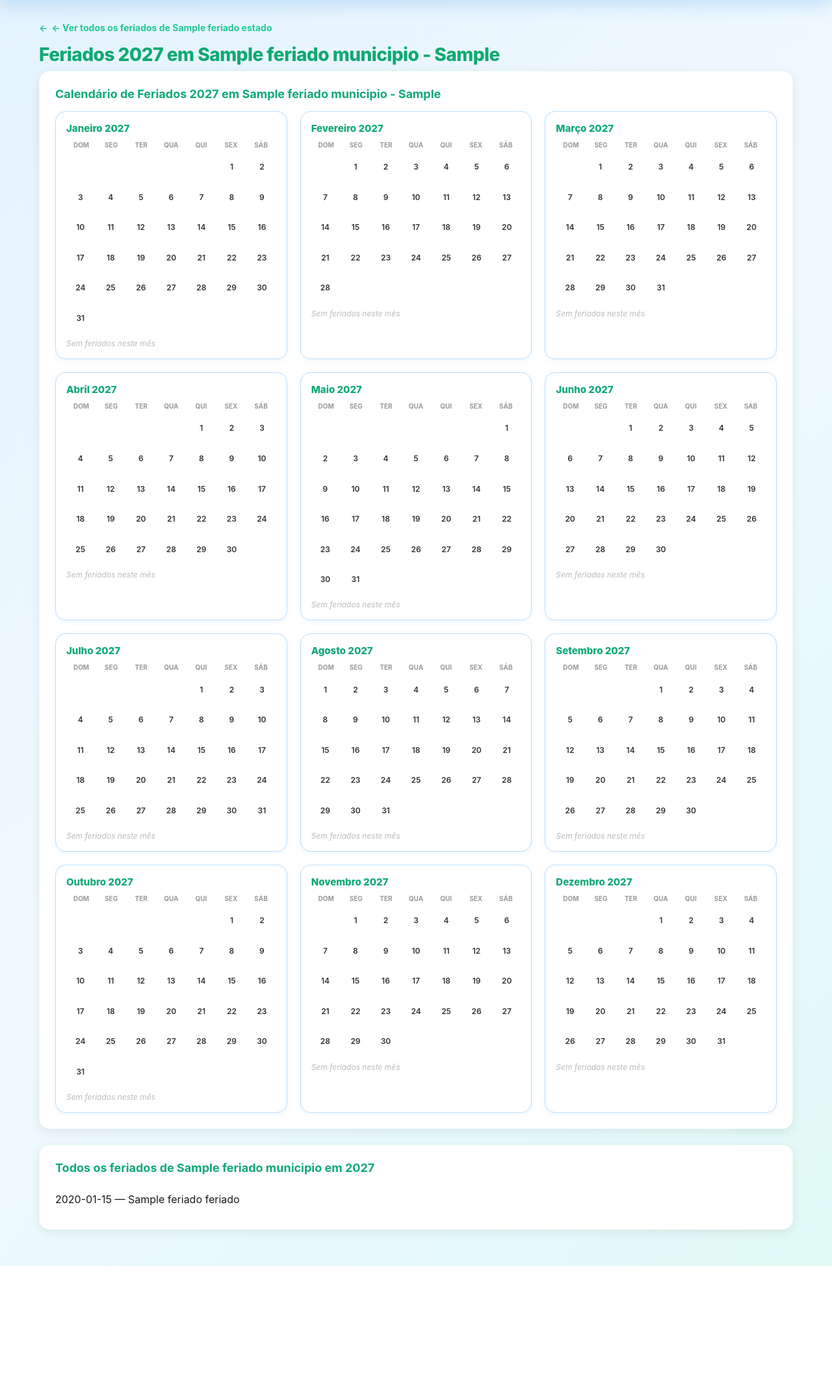
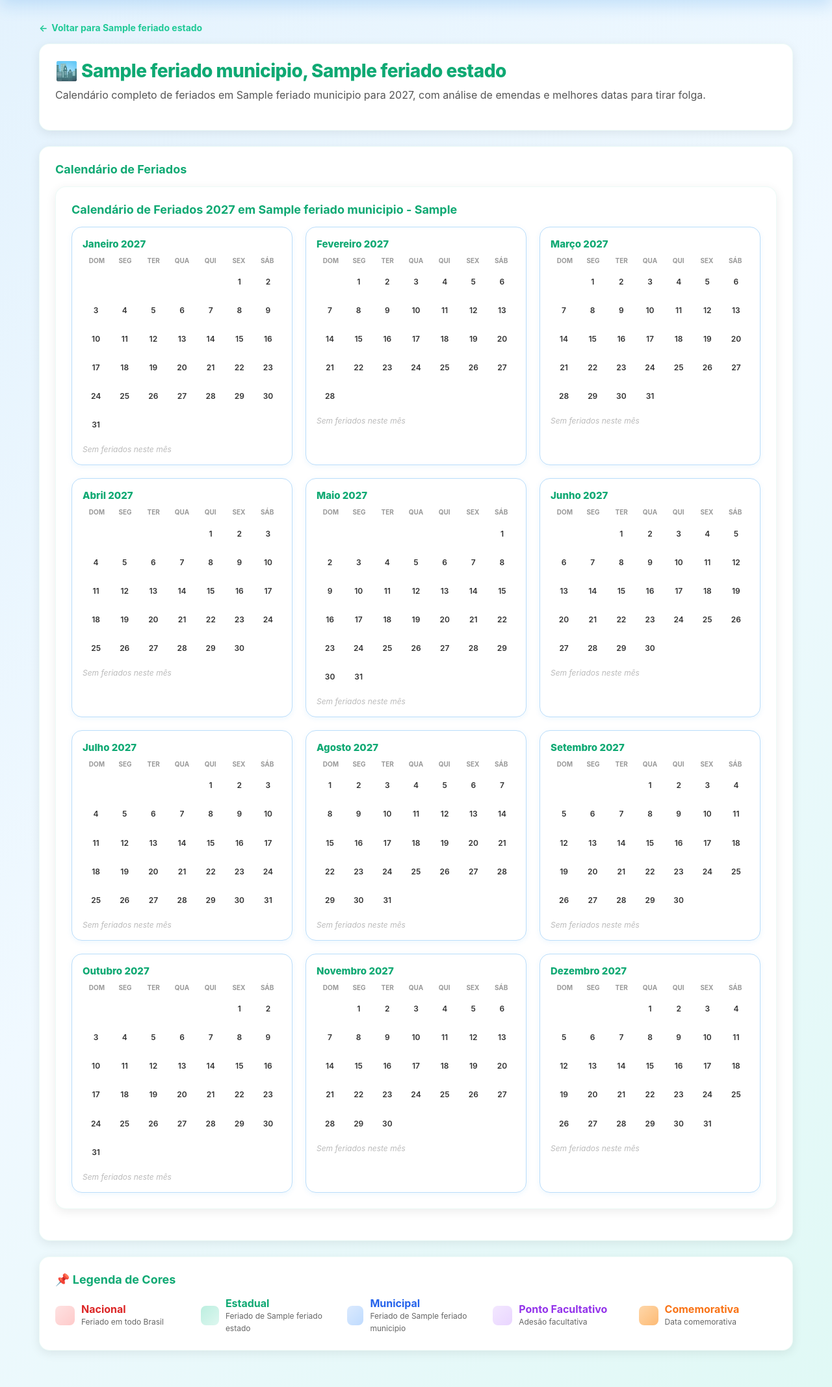
Before and after one commit to leanttro/leanttro_f, a Flask app: page /1/1/ in a window 1280 px wide. Shown: the part 119-2254 px from the top of the page at 65% size. Before the commit the page ends 2068 px from the top, so only its background shows below. Run offline with Flask 3, Linux system fonts and the light colour scheme; a database or web service that is not in the repository returns one stand-in record (values such as "Sample title"); some libraries are stand-ins or nearby versions.

Commit message:
Update cidade.html

```diff
--- a/templates/cidade.html
+++ b/templates/cidade.html
@@ -1,34 +1,96 @@
 {% extends "_base.html" %}
-{% block title %}Feriados {{ ano }} em {{ cidade.nome }} - {{ cidade.uf }}{% endblock %}
 {% block content %}
-<a class="voltar" href="/{{ cidade.uf.lower() }}/">← Ver todos os feriados de {{ estado.nome }}</a>
-<h1>Feriados {{ ano }} em {{ cidade.nome }} - {{ cidade.uf }}</h1>
 
-{% include "_calendario.html" %}
+<a href="/{{ estado.uf.lower() }}/" class="voltar">Voltar para {{ estado.nome }}</a>
 
-{% if pontes %}
 <div class="card">
-  <h2>Melhores emendas em {{ cidade.nome }}</h2>
-  {% for p in pontes %}
+  <h1>🏙️ {{ cidade.nome }}, {{ estado.nome }}</h1>
+  <p>Calendário completo de feriados em {{ cidade.nome }} para {{ ano }}, com análise de emendas e melhores datas para tirar folga.</p>
+</div>
+
+<!-- ── CALENDÁRIO DA CIDADE ─────────────────────────────── -->
+<div class="card">
+  <h2>Calendário de Feriados</h2>
+  {% include "_calendario.html" %}
+</div>
+
+<!-- ── SEÇÃO DE EMENDAS/PONTES ──────────────────────────── -->
+{% if feriados_ponte %}
+<div class="card">
+  <h2>🌉 Melhores Emendas em {{ ano }}</h2>
+  <p>Veja as oportunidades de fazer ponte e aproveitar feriados com menos dias tirados:</p>
+
+  {% for emenda in feriados_ponte %}
   <div class="ponte">
-    <div class="destaque">{{ p.feriado.nome }} — {{ p.feriado.data.strftime('%d/%m') }}</div>
-    {% if p.tipo_ponte == 'natural' %}
-      <p>Cai em um {{ 'segunda' if p.feriado.data.weekday() == 0 else 'sexta' }}-feira: folga de {{ p.dias_descanso_total }} dias sem gastar nenhum dia de férias.</p>
-    {% else %}
-      <p>Gastando <strong>{{ p.dias_gastos }} dia</strong> de férias/folga, você emenda <strong>{{ p.dias_descanso_total }} dias</strong> de descanso ({{ p.inicio_descanso.strftime('%d/%m') }} a {{ p.fim_descanso.strftime('%d/%m') }}).</p>
-    {% endif %}
+    <div class="destaque">{{ emenda.dias_totais }} dias → {{ emenda.dias_tirados }} dias de trabalho</div>
+    <p style="margin: 8px 0;">
+      <strong>{{ emenda.data_inicio }} a {{ emenda.data_fim }}</strong><br>
+      {{ emenda.descricao }}
+    </p>
   </div>
   {% endfor %}
 </div>
 {% endif %}
 
+<!-- ── FERIADOS MUNICIPAIS ───────────────────────────────– -->
+{% if feriados_municipais %}
 <div class="card">
-  <h2>Todos os feriados de {{ cidade.nome }} em {{ ano }}</h2>
-  {% for f in feriados %}
+  <h2>📅 Feriados Municipais</h2>
+  <p>Feriados específicos de {{ cidade.nome }}:</p>
+
+  {% for f in feriados_municipais %}
   <div class="feriado-item">
-    <span>{{ f.data.strftime('%d/%m/%Y') }} — {{ f.nome }}</span>
-    <span class="tag tag-{{ f.tipo }}">{{ tipo_label[f.tipo] }}</span>
+    <span><strong>{{ f.data }}</strong> — {{ f.nome }}</span>
+    <span class="tag tag-{{ f.tipo }}">{{ f.tipo_label }}</span>
   </div>
   {% endfor %}
 </div>
+{% endif %}
+
+<!-- ── LEGENDA DE CORES ──────────────────────────────────– -->
+<div class="card">
+  <h2>📌 Legenda de Cores</h2>
+  <div style="display: grid; grid-template-columns: repeat(auto-fit, minmax(200px, 1fr)); gap: 12px;">
+    <div style="display: flex; align-items: center; gap: 10px;">
+      <div style="width: 30px; height: 30px; background: linear-gradient(135deg, #fee2e2, #fecaca); border-radius: 8px;"></div>
+      <div>
+        <strong style="color: #dc2626;">Nacional</strong>
+        <p style="margin: 0; font-size: 12px; color: #666;">Feriado em todo Brasil</p>
+      </div>
+    </div>
+
+    <div style="display: flex; align-items: center; gap: 10px;">
+      <div style="width: 30px; height: 30px; background: linear-gradient(135deg, rgba(32, 201, 151, 0.3), rgba(32, 201, 151, 0.15)); border-radius: 8px;"></div>
+      <div>
+        <strong style="color: #0FA973;">Estadual</strong>
+        <p style="margin: 0; font-size: 12px; color: #666;">Feriado de {{ estado.nome }}</p>
+      </div>
+    </div>
+
+    <div style="display: flex; align-items: center; gap: 10px;">
+      <div style="width: 30px; height: 30px; background: linear-gradient(135deg, #dbeafe, #bfdbfe); border-radius: 8px;"></div>
+      <div>
+        <strong style="color: #2563eb;">Municipal</strong>
+        <p style="margin: 0; font-size: 12px; color: #666;">Feriado de {{ cidade.nome }}</p>
+      </div>
+    </div>
+
+    <div style="display: flex; align-items: center; gap: 10px;">
+      <div style="width: 30px; height: 30px; background: linear-gradient(135deg, #f3e8ff, #e9d5ff); border-radius: 8px;"></div>
+      <div>
+        <strong style="color: #9333ea;">Ponto Facultativo</strong>
+        <p style="margin: 0; font-size: 12px; color: #666;">Adesão facultativa</p>
+      </div>
+    </div>
+
+    <div style="display: flex; align-items: center; gap: 10px;">
+      <div style="width: 30px; height: 30px; background: linear-gradient(135deg, #fed7aa, #fdba74); border-radius: 8px;"></div>
+      <div>
+        <strong style="color: #f97316;">Comemorativa</strong>
+        <p style="margin: 0; font-size: 12px; color: #666;">Data comemorativa</p>
+      </div>
+    </div>
+  </div>
+</div>
+
 {% endblock %}
```
